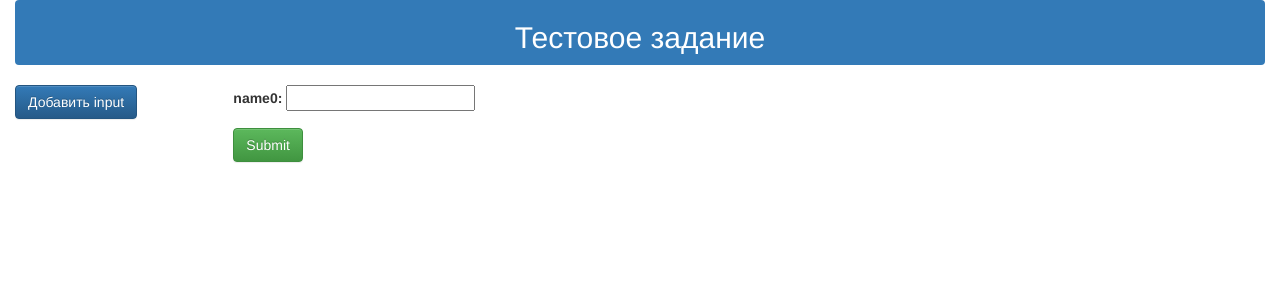
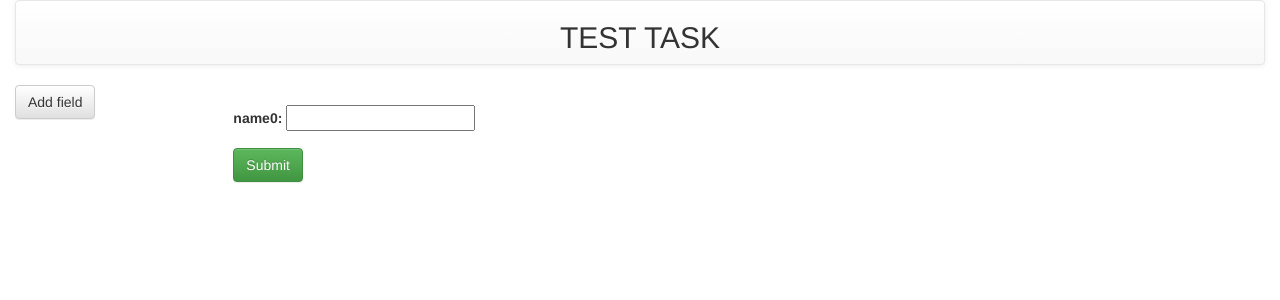
Before and after one commit to almatsukevich/mats123, a Django app: page / in a window 1280 px wide; the page is wider, and only the part inside the window is pictured. Shown: the top 300 px of that part. Run offline with Django 4.2, Linux system fonts and the light colour scheme; some libraries are stand-ins or nearby versions.

Commit message:
second commit

```diff
--- a/dinamicform/templates/done.html
+++ b/dinamicform/templates/done.html
@@ -9,9 +9,9 @@
 </head>
 <body>
     <div class="container-fluid">
-        <nav class="navbar navbar-dark bg-primary">
+        <nav class="navbar navbar-default">
             <div class="text-center">
-                <h2>Тестовое задание</h2>
+                <h2>TEST TASK</h2>
             </div>
         </nav>
     </div>
@@ -25,7 +25,7 @@
         </div>
         <div class="col-md-3">
             <div class="container">
-                <a href="/" class="btn btn-info" role="button">Test Task</a>
+                <a href="/" class="btn btn-default" role="button">New input</a>
             </div>
         </div>
     </div>
--- a/dinamicform/templates/index.html
+++ b/dinamicform/templates/index.html
@@ -9,18 +9,19 @@
     </head>
     <body>
         <div class="container-fluid">
-           <nav class="navbar navbar-dark bg-primary">
+           <nav class="navbar navbar-default">
                 <div class="text-center">
-                    <h2>Тестовое задание</h2>
+                    <h2>TEST TASK</h2>
                 </div>
            </nav>
         </div>
         <div class="row">
             <div class="col-md-2">
                 <div class="container">
-                    <button class="add_input, btn btn-primary" onclick="add()">Добавить input</button>
+                    <button class="add_input, btn btn-default" onclick="add()">Add field</button>
                 </div>
             </div>
+            <br>
             <div class="col-md-8">
                 <div class="container">
                     <form action="/" method="post" id="form">
```
